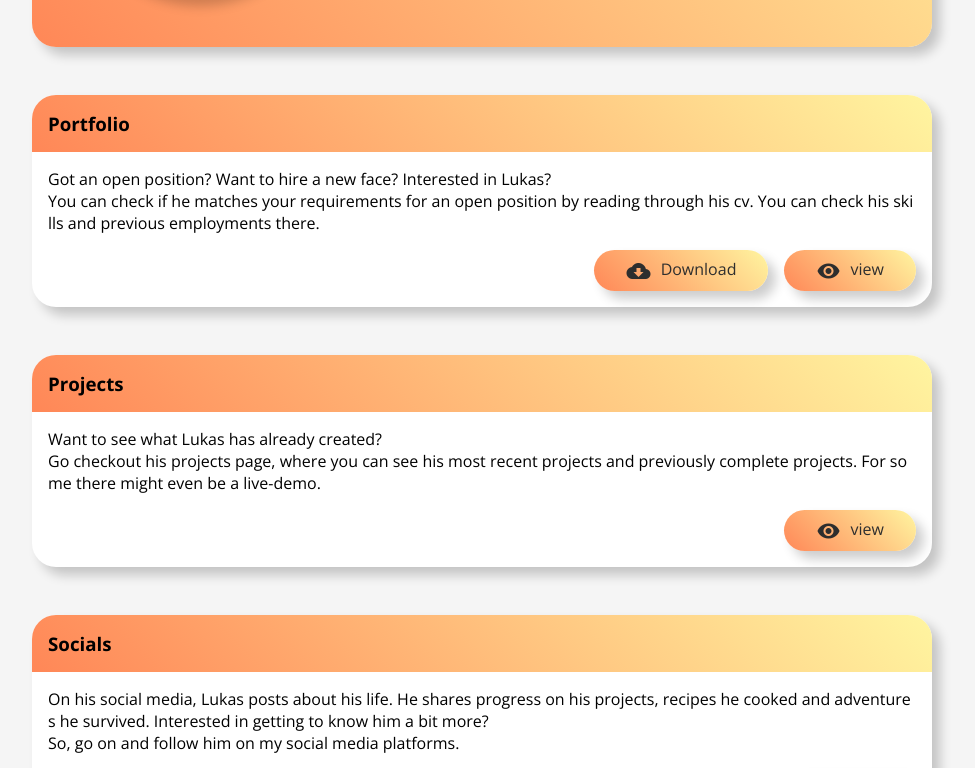
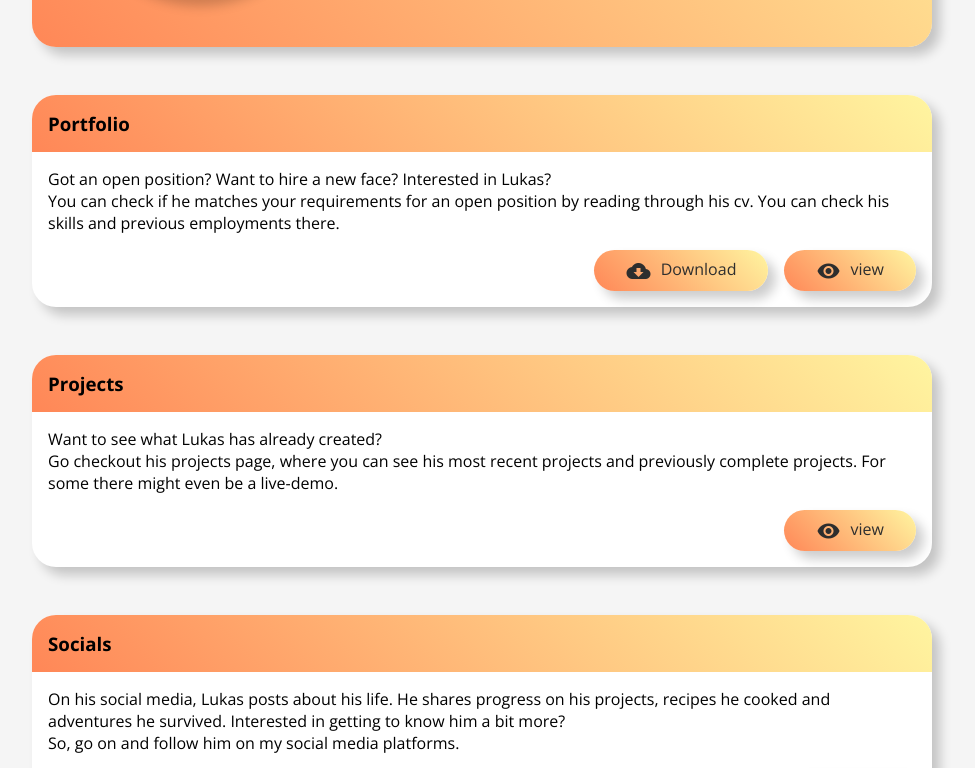
Before and after one commit to Untanky/homepage-old, a Nuxt app: page / in a window 1280 px wide. Shown: the part 426-1194 px from the top of the page, without its empty margins (158-1133 px from the left). Built offline with nearby package versions, Linux system fonts and the light colour scheme.

Commit message:
Last changes

```diff
--- a/components/Title.vue
+++ b/components/Title.vue
@@ -11,11 +11,17 @@ export default {
 </script>
 
 <style lang="scss" scoped>
+@import '../assets/scss/responsive';
+
 h1.title {
   text-align: center;
   font-size: 48px;
   font-weight: 800;
   padding: 0;
-  margin: 0em 0 2em 0;
+  margin: 2em 0 2em 0;
+
+  @include tablet-up {
+    margin-top: 0;
+  }
 }
 </style>
--- a/layouts/default.vue
+++ b/layouts/default.vue
@@ -37,10 +37,6 @@ html {
   }
 }
 
-* {
-  word-break: break-all;
-}
-
 .root {
   margin-bottom: 72px;
 
--- a/pages/index.vue
+++ b/pages/index.vue
@@ -3,7 +3,7 @@
     <introduction />
     <website-content
       :heading="$t('pages.cv')"
-      link-path="/cv"
+      :link-path="localePath('/cv')"
     >
       <div v-html="$t('homepageContent.portfolio')" />
 
@@ -12,7 +12,7 @@
       >
         <a
           class="action primary"
-          href="data/en/cv.pdf"
+          :href="cvDownload"
           download
         >
           <span class="material-icons">
@@ -24,20 +24,15 @@
     </website-content>
     <website-content
       :heading="$t('pages.projects')"
-      link-path="/projects"
+      :link-path="localePath('/projects')"
     >
-      Want to see what Lukas has already created? <br>
-      Go checkout his projects page, where you can see his most recent projects and
-      previously complete projects. For some there might even be a live-demo.
+      <div v-html="$t('homepageContent.projects')" />
     </website-content>
     <website-content
       :heading="$t('pages.socials')"
-      link-path="/social"
+      :link-path="localePath('/social')"
     >
-      On his social media, Lukas posts about his life. He shares progress on his projects,
-      recipes he cooked and adventures he survived. Interested in getting to know him
-      a bit more? <br>
-      So, go on and follow him on my social media platforms.
+      <div v-html="$t('homepageContent.socials')" />
     </website-content>
   </div>
 </template>
@@ -52,6 +47,12 @@ export default {
     WebsiteContent,
   },
   data: () => ({}),
+  computed: {
+    cvDownload() {
+      console.log(this.$i18n.locale);
+      return `data/${this.$i18n.locale}/cv.pdf`;
+    },
+  },
   head: () => ({
     title: 'Lukas Grimm - Homepage',
   }),
```
